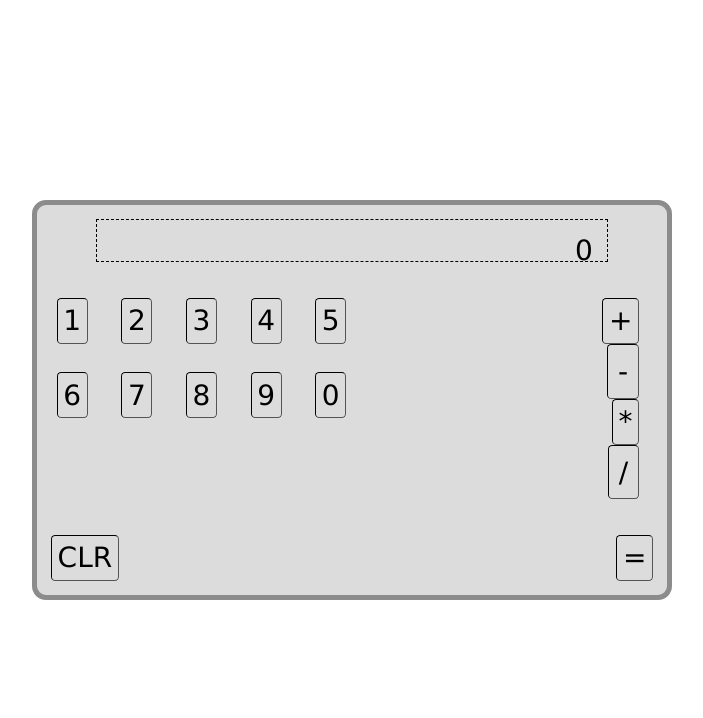
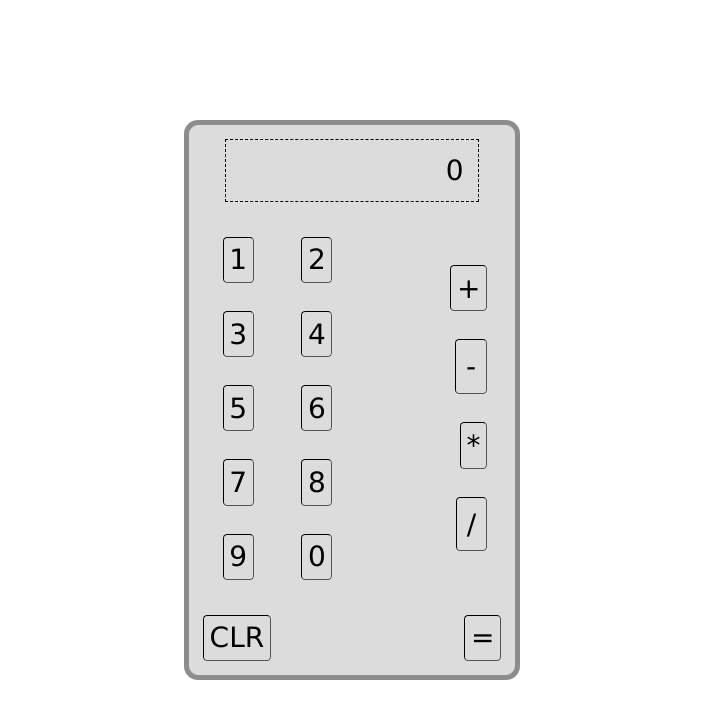
Before and after one commit to jtruelas/calculator, a plain HTML site: page index.html in a window 1280 px wide. Shown: the whole page, without its empty margins (288-991 px from the left). Drawn offline with Linux system fonts and the light colour scheme.

Commit message:
Made width and height of calculator fixed to avoid odd shape

```diff
--- a/styles.css
+++ b/styles.css
@@ -15,8 +15,8 @@ body {
 }
 
 .container {
-    width: 50%;
-    height: 50%;
+    width: 12rem;
+    height: 20rem;
     border: 5px solid #8c8c8c;
     border-radius: .5rem;
     background-color: #dcdcdc;
```
